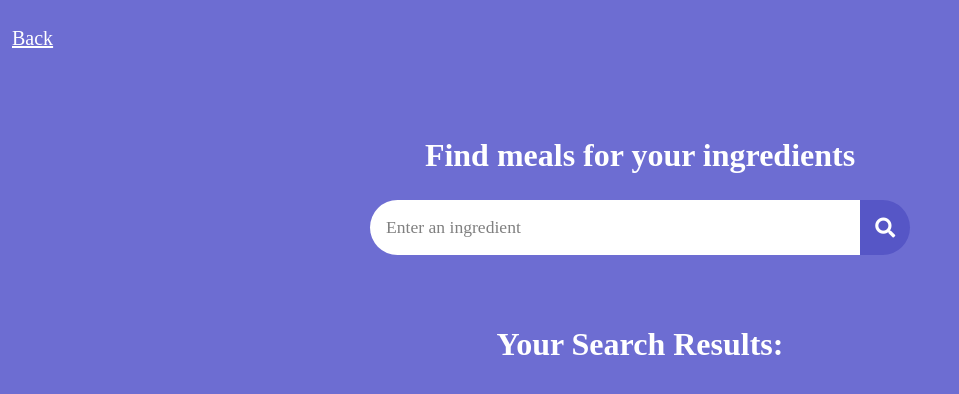
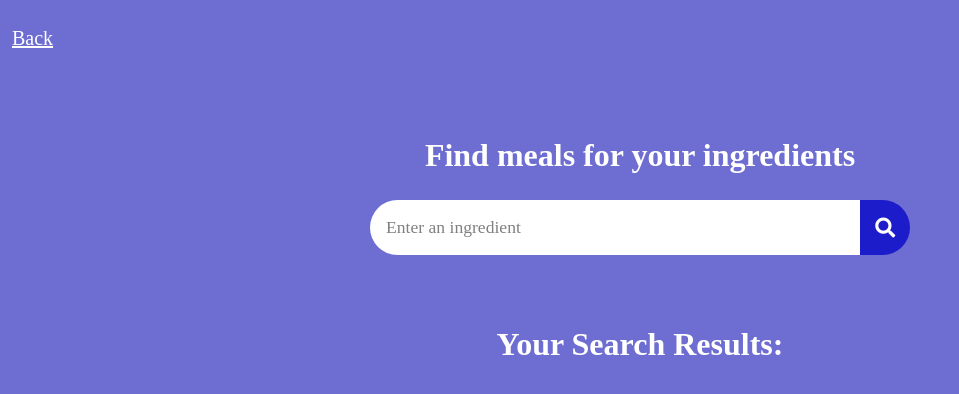
Before and after one commit to Paige-cyber25/capstone-project-recipe-app, a plain HTML site: page RecipePage/index.html in a window 1280 px wide. Shown: the whole page, without its empty margins (0-959 px from the left). Drawn offline with Linux system fonts and the light colour scheme.

Commit message:
changed background color

```diff
--- a/RecipePage/styles.css
+++ b/RecipePage/styles.css
@@ -201,7 +201,7 @@
 #search-btn {
     width: 55px;
     height: 55px;
-    background-color: #5656c6;
+    background-color: #1c1cca;
     color: #fff;
     border: none;
     border-top-right-radius: 2rem;
```
